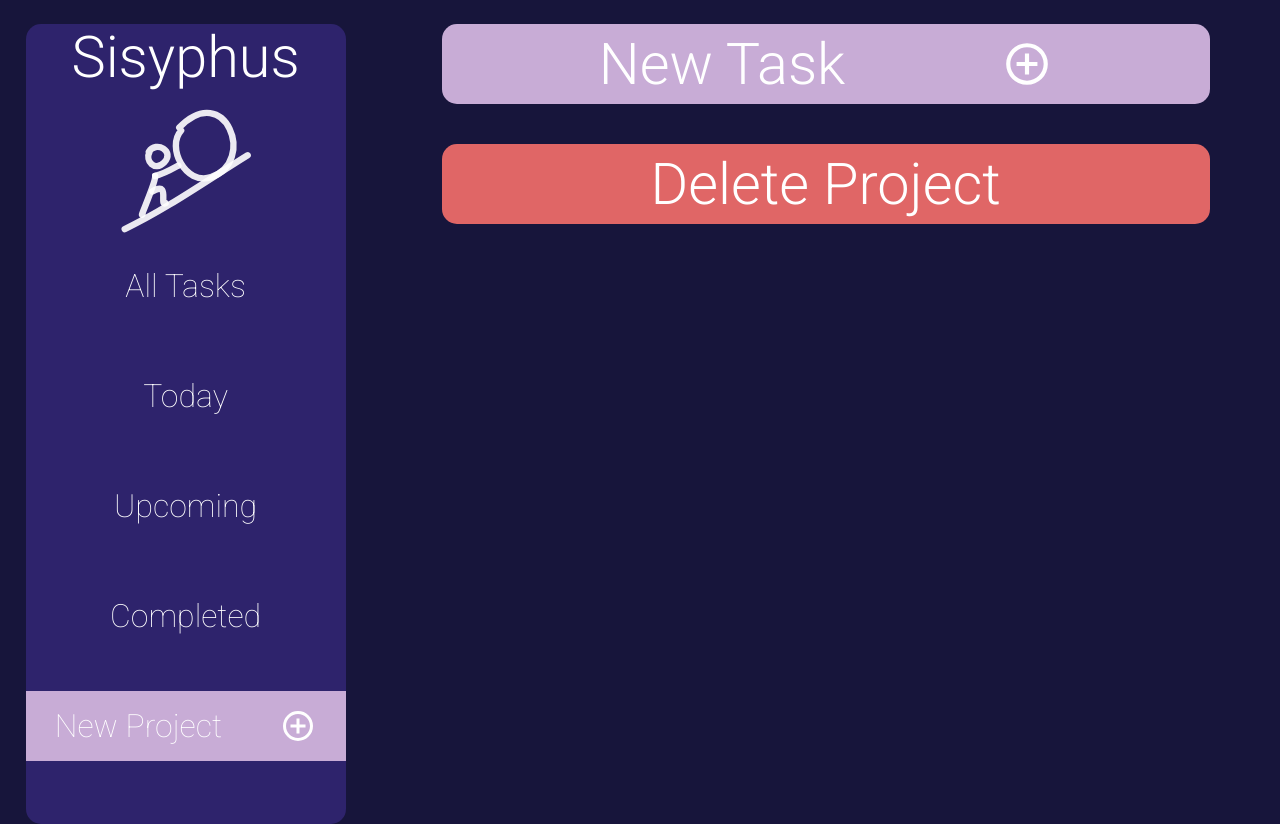
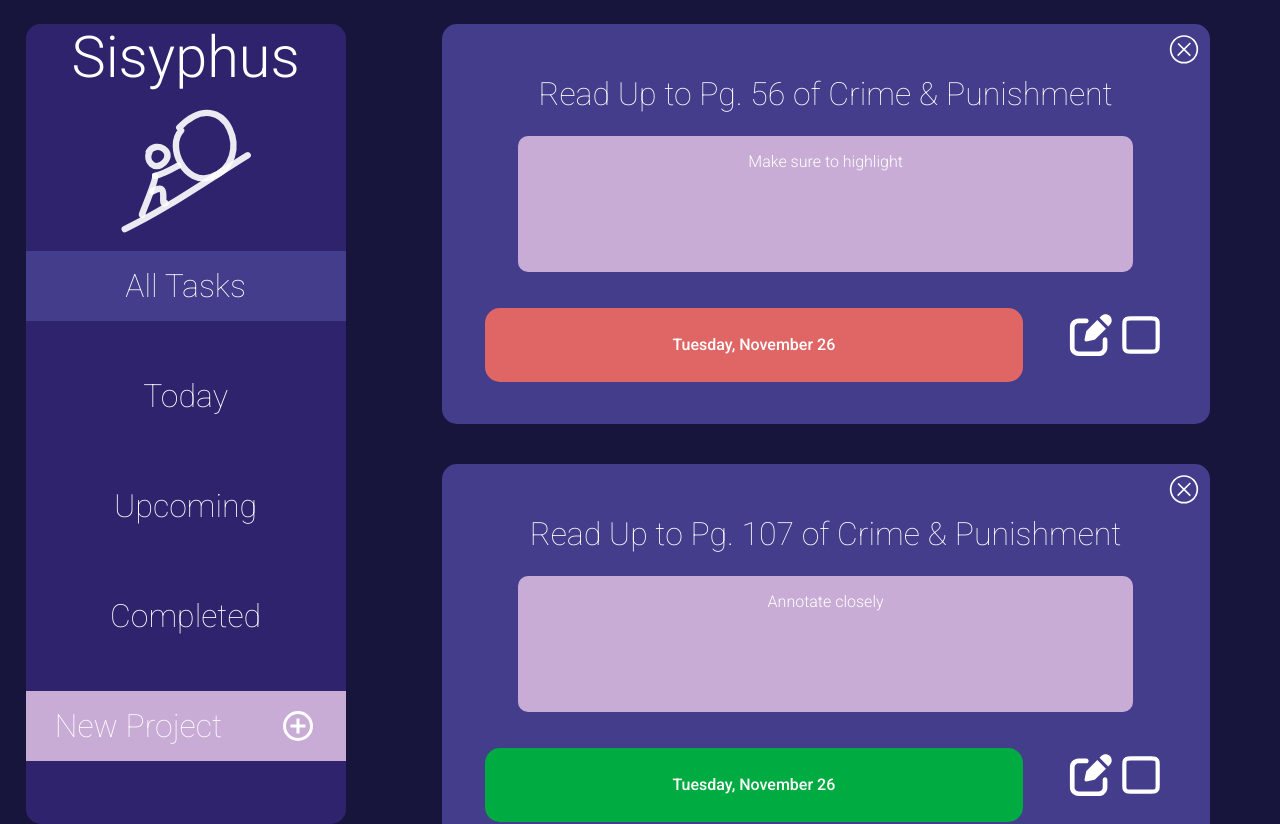
Before and after one commit to eris6/todo-list, a website built with webpack: page src/template.html in a window 1280 px wide. Shown: the top 824 px of the page. Built offline with nearby package versions, Linux system fonts and the light colour scheme.

Commit message:
Set all tasks to be the active project
Also change priority bug which was changing
the priority between tab switches

```diff
--- a/src/index.js
+++ b/src/index.js
@@ -4,9 +4,6 @@
 import { manager } from "./manager.js";
 import { format } from 'date-fns';
 import { generateProjects, generateTasks } from "./interface.js";
-import deletePath from "./icons/delete-1-svgrepo-com.svg";
-import editPath from "./icons/edit-tool-pencil-svgrepo-com.svg";
-import checkPath from "./icons/checkbox-unchecked-svgrepo-com.svg";
 
 
 // Set up default projects
@@ -35,18 +32,9 @@
       return result;
 }
 
-
-// const exampleProjectOne = project("Example Project One");
-
 const exampleToDoOne = toDo("Read Up to Pg. 56 of Crime & Punishment", "Make sure to highlight", currentDate, "HIGH");
-const exampleToDoTwo = toDo("Read Up to Pg. 107 of Crime & Punishment", "Annotate closely", currentDate, "MEDIUM");
+const exampleToDoTwo = toDo("Read Up to Pg. 107 of Crime & Punishment", "Annotate closely", currentDate, "LOW");
 const exampleToDoThree = toDo("I DON'T BELIEVE IN YOU", "ANYWAY YOU PLAY IT", currentDate, "MEDIUM");
-
-
-
-
-
-
 
 
 const newProject = document.querySelector("#add-project");
@@ -70,22 +58,11 @@
 console.log('----figuring out active project issue--------------');
 // manager.setActiveProject(upcomingProjects);
 manager.getActiveProject();
-manager.setActiveProject(todayProject);
-manager.setActiveProject(upcomingProjects);
+manager.setActiveProject(allTasks);
 
 allTasks.addToDo(exampleToDoOne);
 allTasks.addToDo(exampleToDoTwo);
 todayProject.addToDo(exampleToDoThree);
 generateProjects();
 
-// allTasks.toDoList.forEach((task) => generateTasks(task));
-
-
-// generateTasks(exampleToDoOne);
-// generateTasks(exampleToDoTwo);
-// generateTasks(exampleToDoThree);
-
-// manager.assignActiveProject(allTasks);
-//  manager.getActiveProject();
-
 export { projectList };
--- a/src/interface.js
+++ b/src/interface.js
@@ -36,12 +36,44 @@
     projectHeader.textContent = projectList[i].name;
     projectDom.appendChild(projectHeader);
 
-    projectHeader.addEventListener('click', () =>{
+    if (manager.getActiveProject().name === "All Tasks"){
+        console.log("we good");
+        let projectChildren = projectDom.children;
+
+        projectChildren[0].style.backgroundColor="#2E236C";
+
+        const taskDom = document.querySelector("#tasks");
+        taskDom.innerHTML = '';
+
+            }
+
+        const allTasksProject = projectList.find(p => p.name === "All Tasks");
+        if (allTasksProject) {
+            manager.setActiveProject(allTasksProject);
+
+            let projectChildren = projectDom.children;
+            for (let i = 0; i < projectChildren.length - 1; i++) {
+                projectChildren[i].style.backgroundColor = "#2E236C";
+            }
+            const allTasksHeader = Array.from(projectDom.children).find(header => header.textContent === "All Tasks");
+            if (allTasksHeader) {
+                allTasksHeader.style.backgroundColor = "#433D8B";
+            }
+
+            const taskDom = document.querySelector("#tasks");
+            taskDom.innerHTML = '';
+
+            let allTasks = allTasksProject.toDoList;
+
+            if (allTasks.length > 0) {
+                allTasks.forEach((task) => generateTasks(task));
+            }
+        }
+
+
+    projectHeader.addEventListener('click', (event) =>{
 
         manager.setActiveProject(projectList[i]);
-
-        let activeProject = manager.getActiveProject();
-
 
         let projectChildren = projectDom.children;
 
@@ -50,16 +82,8 @@
         }
         projectHeader.style.backgroundColor="#433D8B";
 
-
-
-
-
         const taskDom = document.querySelector("#tasks");
         taskDom.innerHTML = '';
-
-
-
-
 
         let clickedProjectTasks = projectList[i].toDoList;
 
@@ -70,12 +94,7 @@
         else{
             const taskDom = document.querySelector("#tasks");
             taskDom.innerHTML = '';
-
         }
-
-
-
-
 
 
     })
@@ -157,7 +176,6 @@
 
 
 export function generateTasks(task){
-    if (task.title !== ""){
     const taskDom = document.querySelector("#tasks");
     const taskItem = document.createElement("div");
     taskItem.classList.add("task-item");
@@ -195,6 +213,50 @@
     priorityButton.classList.add("priority-button");
     bottomRow.appendChild(priorityButton);
 
+
+    if (task.priority === "LOW"){
+        priorityButton.style.backgroundColor = "#00ab41";
+        priorityButton.style.color="white";
+    }
+    else if (task.priority === "MEDIUM"){
+        priorityButton.style.color="black";
+        priorityButton.style.backgroundColor = "#FDFD96";
+
+    }
+    else if (task.priority === "HIGH"){
+        priorityButton.style.backgroundColor = "#e06666ff";
+        priorityButton.style.color = "white";
+    }
+
+
+    priorityButton.addEventListener('click', () =>{
+
+        console.log(priorityButton.style.backgroundColor);
+        if (priorityButton.style.backgroundColor === null){
+            console.log("it's null!");
+        }
+
+        console.log(task.priority);
+
+        if (task.priority === "LOW"){
+            task.priority = "MEDIUM";
+            priorityButton.style.backgroundColor = "#00ab41";
+            priorityButton.style.color="white";
+        }
+        else if (task.priority === "MEDIUM"){
+            task.priority = "HIGH";
+            priorityButton.style.color="black";
+            priorityButton.style.backgroundColor = "#FDFD96";
+
+        }
+        else if (task.priority === "HIGH"){
+            task.priority = "LOW";
+            priorityButton.style.backgroundColor = "#e06666ff";
+            priorityButton.style.color = "white";
+        }
+
+})
+
     const priorityDate = document.createElement("div");
     priorityDate.classList.add("complete-by-text");
     priorityButton.appendChild(priorityDate);
@@ -224,5 +286,4 @@
     checkImage.height = 50;
     checkImage.style.width="auto";
     editButton.appendChild(checkImage);
-    }
-  }
+}
--- a/src/styles.css
+++ b/src/styles.css
@@ -191,7 +191,6 @@
   }
 
   .priority-button{
-    background-color: var(--red-color);
     width: 70%;
     height: 80%;
     align-content: center;
```
